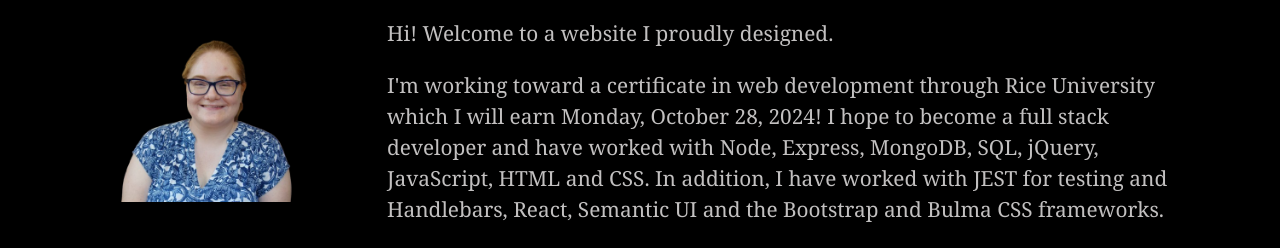
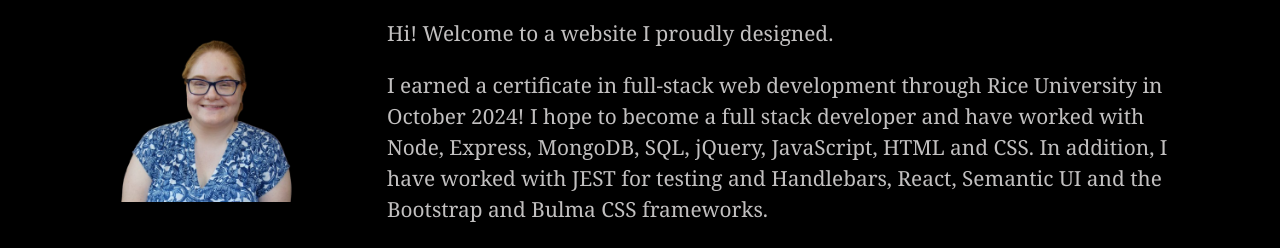
Before and after one commit to mancillh/Hannah-Mancill-Digital-Portfolio, a React (Vite) app: page / in a window 1280 px wide. Shown: the part 552-800 px from the top of the page. Built offline with nearby package versions, Linux system fonts and the light colour scheme.

Commit message:
edited About Me section for dates

```diff
--- a/src/pages/AboutPage.jsx
+++ b/src/pages/AboutPage.jsx
@@ -18,7 +18,7 @@ export default function AboutPage() {
                     <Col lg={9}>
                     <p className="about">Hi! Welcome to a website I proudly designed.</p>
 
-                        <p className="about">I&#39;m working toward a certificate in web development through Rice University which I will earn Monday, October 28, 2024!
+                        <p className="about">I earned a certificate in full-stack web development through Rice University in October 2024!
                             I hope to become a full stack developer and have worked with Node, Express, MongoDB, SQL, jQuery, JavaScript, HTML and
                             CSS. In addition, I have worked with JEST for testing and Handlebars, React, Semantic UI and the Bootstrap and Bulma CSS frameworks.</p>
 
```
